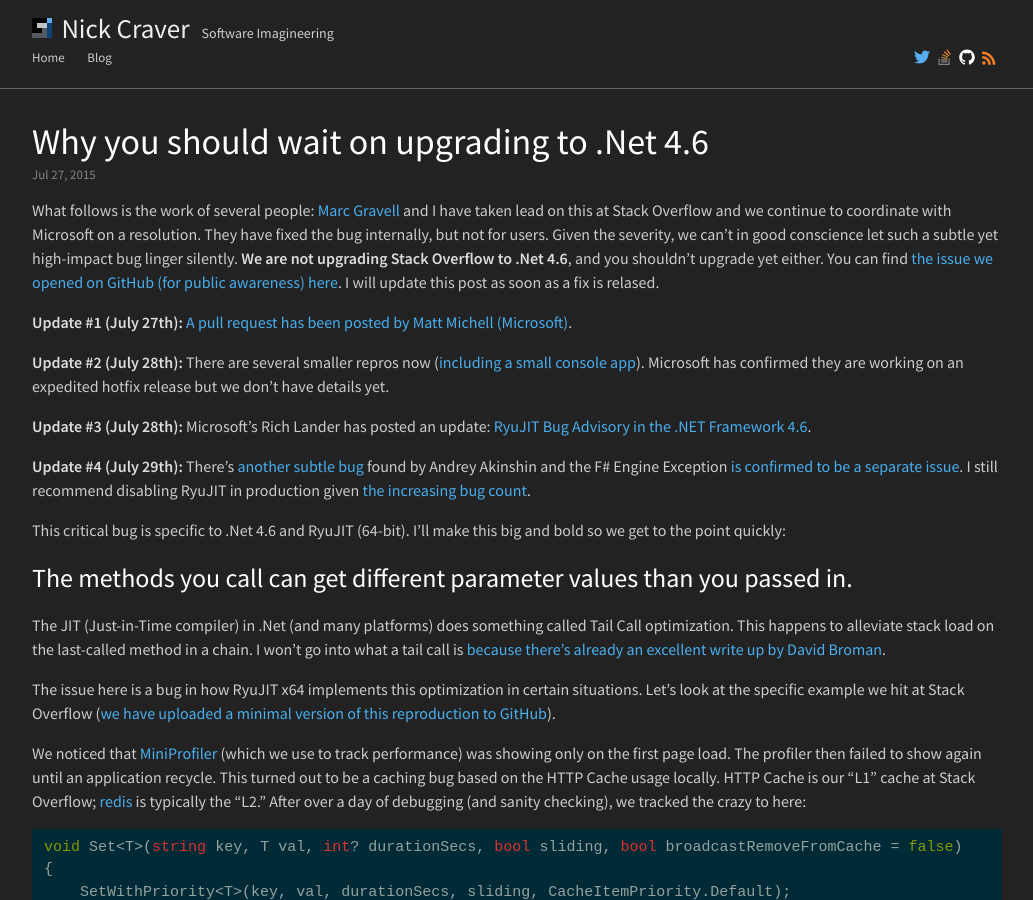
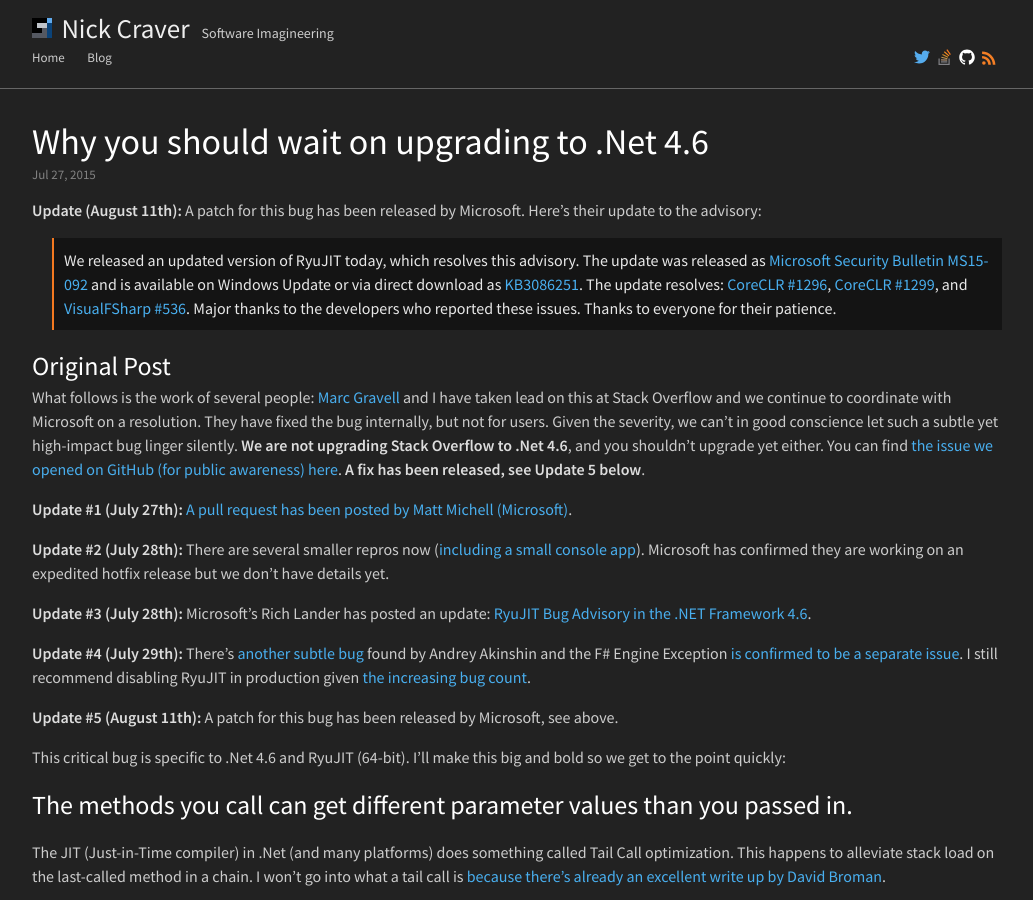
Before and after one commit to NickCraver/nickcraver.github.com, a Jekyll site: the page built from blog/_posts/2015-07-27-why-you-should-wait-on-dotnet-46.markdown, in a window 1280 px wide and 900 px high. Shown: the whole window, without its empty margins (123-1156 px from the left). Built offline with Jekyll 4.4.1, drawn with Linux system fonts in a browser that asks for light colours; comment, search, counter and statistics services are not loaded.

Commit message:
Update for the RyuJIT bugfix

```diff
--- a/blog/_posts/2015-07-27-why-you-should-wait-on-dotnet-46.markdown
+++ b/blog/_posts/2015-07-27-why-you-should-wait-on-dotnet-46.markdown
@@ -4,7 +4,12 @@
 title:  "Why you should wait on upgrading to .Net 4.6"
 date:   2015-07-27
 ---
-What follows is the work of several people: [Marc Gravell](http://blog.marcgravell.com/) and I have taken lead on this at Stack Overflow and we continue to coordinate with Microsoft on a resolution. They have fixed the bug internally, but not for users. Given the severity, we can't in good conscience let such a subtle yet high-impact bug linger silently. **We are not upgrading Stack Overflow to .Net 4.6**, and you shouldn't upgrade yet either. You can find [the issue we opened on GitHub (for public awareness) here](https://github.com/dotnet/coreclr/issues/1296). I will update this post as soon as a fix is relased.
+**Update (August 11th):** A patch for this bug has been released by Microsoft. Here's their update to the advisory:
+
+> We released an updated version of RyuJIT today, which resolves this advisory. The update was released as [Microsoft Security Bulletin MS15-092](https://technet.microsoft.com/library/security/ms15-092.aspx) and is available on Windows Update or via direct download as [KB3086251](https://support.microsoft.com/kb/3086251). The update resolves: [CoreCLR #1296](https://github.com/dotnet/coreclr/issues/1296), [CoreCLR #1299](https://github.com/dotnet/coreclr/issues/1299), and [VisualFSharp #536](https://github.com/Microsoft/visualfsharp/issues/536). Major thanks to the developers who reported these issues. Thanks to everyone for their patience.
+
+### Original Post
+What follows is the work of several people: [Marc Gravell](http://blog.marcgravell.com/) and I have taken lead on this at Stack Overflow and we continue to coordinate with Microsoft on a resolution. They have fixed the bug internally, but not for users. Given the severity, we can't in good conscience let such a subtle yet high-impact bug linger silently. **We are not upgrading Stack Overflow to .Net 4.6**, and you shouldn't upgrade yet either. You can find [the issue we opened on GitHub (for public awareness) here](https://github.com/dotnet/coreclr/issues/1296). **A fix has been released, see Update 5 below**.
 
 **Update #1 (July 27th):** [A pull request has been posted by Matt Michell (Microsoft)](https://github.com/dotnet/coreclr/pull/1298).
 
@@ -13,6 +18,8 @@
 **Update #3 (July 28th):** Microsoft's Rich Lander has posted an update: [RyuJIT Bug Advisory in the .NET Framework 4.6](http://blogs.msdn.com/b/dotnet/archive/2015/07/28/ryujit-bug-advisory-in-the-net-framework-4-6.aspx).
 
 **Update #4 (July 29th):** There's [another subtle bug](https://github.com/dotnet/coreclr/issues/1299) found by Andrey Akinshin and the F# Engine Exception [is confirmed to be a separate issue](https://github.com/Microsoft/visualfsharp/issues/536#issuecomment-125384182). I still recommend disabling RyuJIT in production given [the increasing bug count](https://github.com/dotnet/coreclr/issues?utf8=%E2%9C%93&q=is%3Aissue+RyuJIT).
+
+**Update #5 (August 11th):** A patch for this bug has been released by Microsoft, see above.
 
 This critical bug is specific to .Net 4.6 and RyuJIT (64-bit). I'll make this big and bold so we get to the point quickly:
 
```
